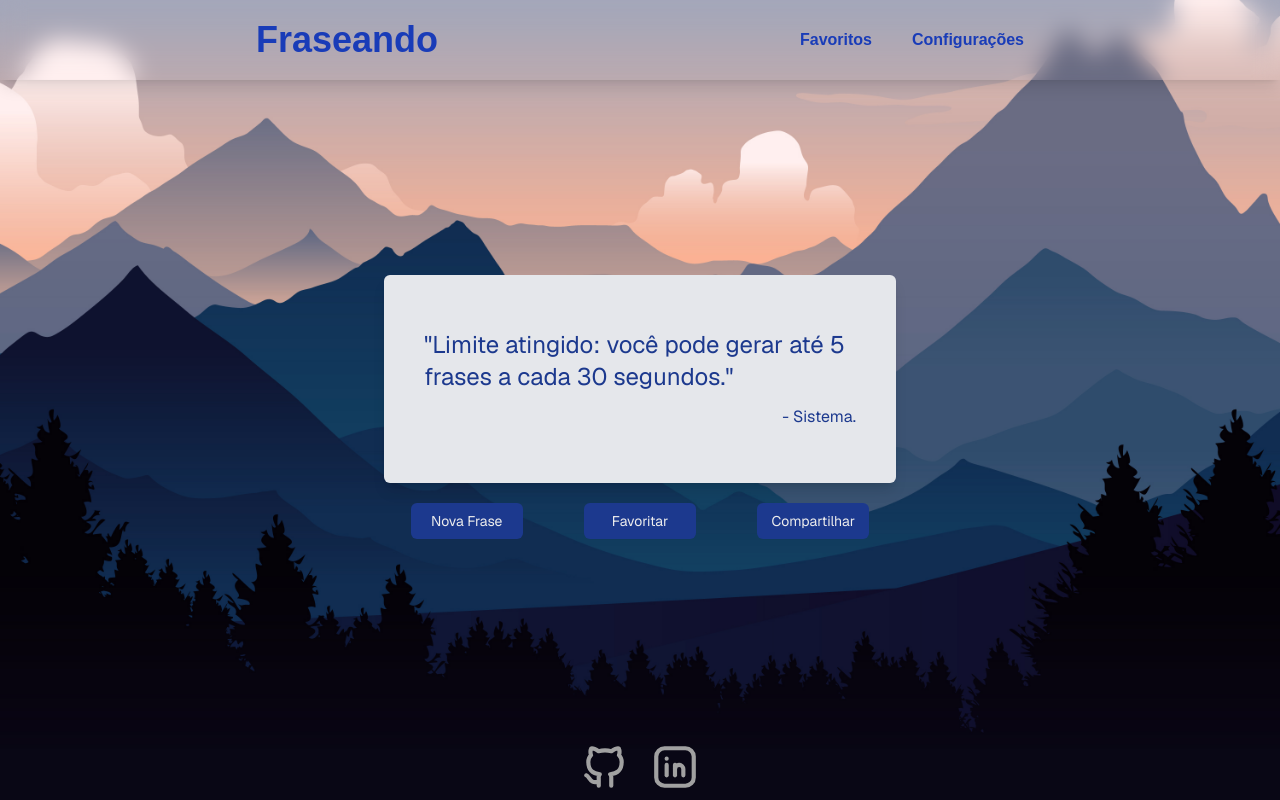
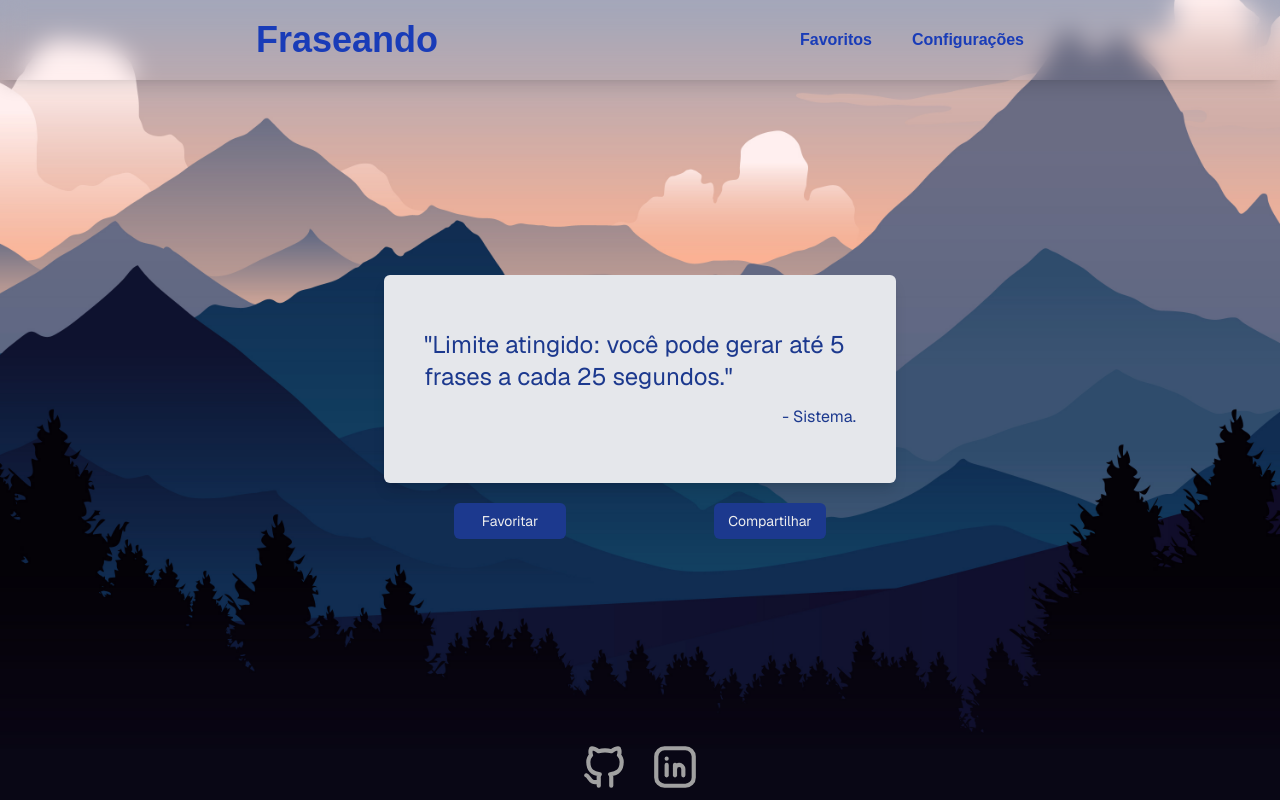
Before and after one commit to MuriloCamargo12/fraseando, a Next.js app: page / in a window 1280 px wide. Built offline with nearby package versions, Linux system fonts and the light colour scheme; no server answers.

Commit message:
Adicionado tempo de espera na tela

```diff
--- a/src/app/context/FavoritosContext.tsx
+++ b/src/app/context/FavoritosContext.tsx
@@ -38,7 +38,7 @@ export default function FavoritosProvider({ children }: { children: ReactNode })
     function adicionarFavorito(item: Favorito) {
         setFavoritos((prev) => {
 
-            if (item.frase === 'Limite atingido: você pode gerar até 5 frases a cada 30 segundos.' || item.frase === "Não foi possível traduzir a frase") return prev
+            if (item.frase === 'Limite atingido: você pode gerar até 5 frases a cada' || item.frase === "Não foi possível traduzir a frase" || item.frase === "Você já pode gerar uma nova frase.") return prev
 
             const existe = prev.some(f => f.frase === item.frase)
 
--- a/src/components/Main.tsx
+++ b/src/components/Main.tsx
@@ -11,6 +11,8 @@ export default function Main() {
     const [autor, setAutor] = useState("")
     const [loading, setLoading] = useState(true)
     const [ativo, setAtivo] = useState(false)
+    const [tempo, setTempo] = useState(0)
+    const [limiteAtivo, setLimiteAtivo] = useState(false)
 
     function handleSalvar() {
         setAtivo(true)
@@ -18,6 +20,20 @@ export default function Main() {
         setTimeout(() => {
             setAtivo(false)
         }, 2000)
+    }
+
+    function timer() {
+        setTempo(30)
+
+        const interval = setInterval(() => {
+            setTempo((prev) => {
+                if (prev <= 1) {
+                    clearInterval(interval)
+                    return 0
+                }
+                return prev - 1
+            })
+        }, 1000)
     }
 
     const hasFetched = useRef(false)
@@ -70,16 +86,32 @@ export default function Main() {
                     }),
                 });
 
-                if(!respTranslate.ok) {
+                if (!respTranslate.ok) {
                     throw new Error("Não foi possível traduzir a frase")
                 }
 
                 const fraseTraduzida = await respTranslate.json()
 
-                setFrase(fraseTraduzida.data.translations[0].translatedText)
+                if (fraseTraduzida.data.translations[0].translatedText === 'Limite atingido: você pode gerar até 5 frases a cada 30 segundos.') {
+                    timer()
+                    setLimiteAtivo(true)
+                    setFrase(`Limite atingido: você pode gerar até 5 frases a cada`)
+                    setAutor(data[0].a)
+                } else {
+                    setLimiteAtivo(false)
+                    setFrase(fraseTraduzida.data.translations[0].translatedText)
+                    setAutor(data[0].a)
+                }
+
+
+
+            } else if (data[0].q === 'Limite atingido: você pode gerar até 5 frases a cada 30 segundos.') {
+                timer()
+                setLimiteAtivo(true)
+                setFrase(`Limite atingido: você pode gerar até 5 frases a cada`)
                 setAutor(data[0].a)
-
             } else {
+                setLimiteAtivo(false)
                 setFrase(data[0].q)
                 setAutor(data[0].a)
             }
@@ -105,7 +137,12 @@ export default function Main() {
                     <>
                         <div>
                             <p className="text-2xl wrap-break-word">
-                                {`"${frase}"`}
+                                {tempo > 0
+                                    ? `"${frase} ${tempo} segundos."`
+                                    : limiteAtivo
+                                        ? "Você já pode gerar uma nova frase."
+                                        : `"${frase}"`
+                                }
                             </p>
                         </div>
 
@@ -119,7 +156,7 @@ export default function Main() {
             </div>
             <div className="flex md:w-2/5 flex-col">
                 <div className="flex justify-around w-full gap-2">
-                    <button onClick={() => gerarTexto()} className="bg-blue-900 md:w-28 w-23 py-2 rounded-md cursor-pointer text-sm">Nova Frase</button>
+                    <button onClick={() => gerarTexto()} className={`bg-blue-900 md:w-28 w-23 py-2 rounded-md cursor-pointer text-sm  ${tempo ? 'hidden' : ''}`}>Nova Frase</button>
                     <button onClick={() => {
                         favoritar()
                         handleSalvar()
```
